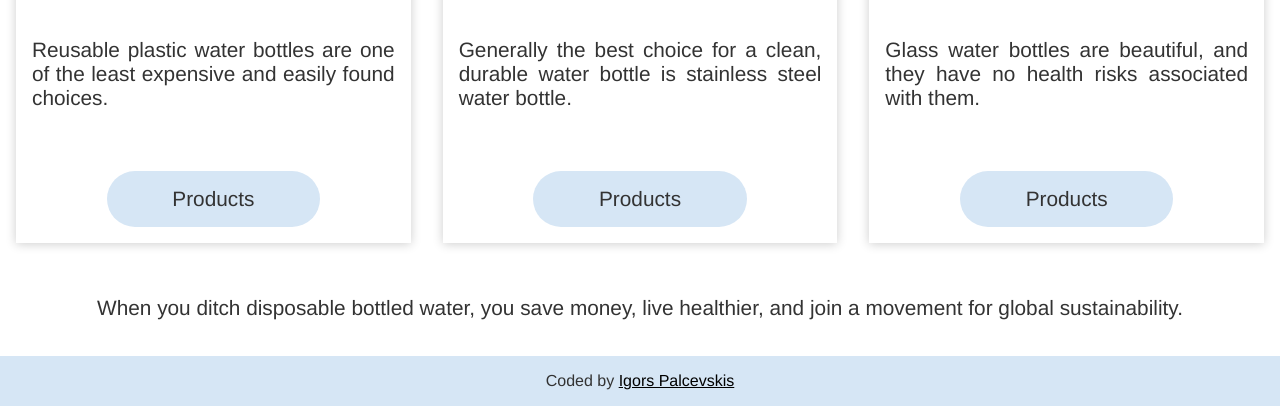
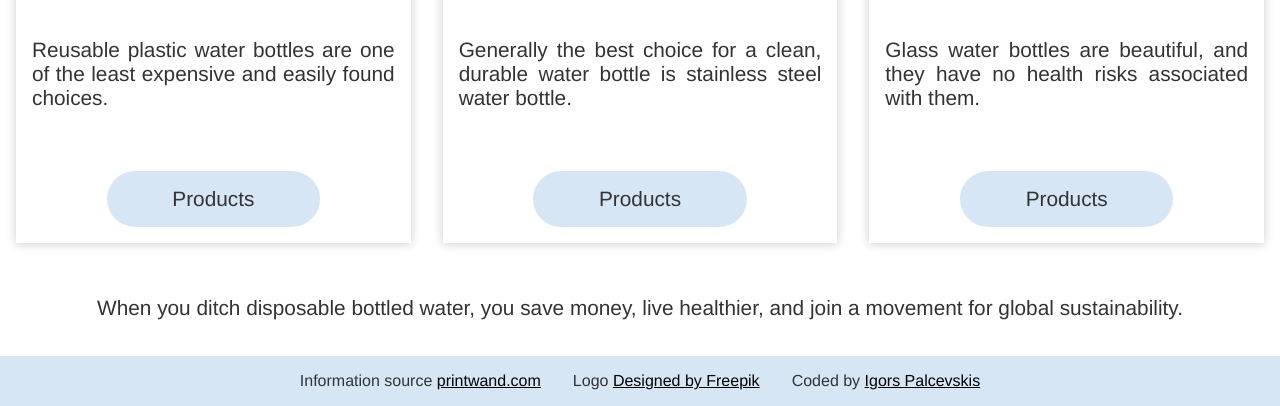
Before and after one commit to IgorsPalcevskis/Free-Code-Camp-Product-Landing-page, a plain HTML site: page index.html in a window 1280 px wide. Shown: the part 1816-2222 px from the top of the page. Drawn offline with Linux system fonts and the light colour scheme.

Commit message:
Added credit link for logo and information source to the footer

```diff
--- a/index.html
+++ b/index.html
@@ -72,10 +72,9 @@
     </section>
   </main>
   <footer>
+    <p>Information source <a href="https://www.printwand.com/blog/plastic-water-bottle-pollution-effects-facts" target="_blank">printwand.com</a></p>
+    <p>Logo <a href='https://www.freepik.com/free-vector/water-logos-collection-for-companies_2314209.htm' target='_blank'>Designed by Freepik</a></p>
     <p>Coded by <a href="https://github.com/IgorsPalcevskis" target="_blank">Igors Palcevskis</a></p>
-<!-- water logo author credit link <a href='https://www.freepik.com/free-vector/water-logos-collection-for-companies_2314209.htm'>Designed by Freepik</a> -->
-<!-- information resources:
-https://www.printwand.com/blog/plastic-water-bottle-pollution-effects-facts -->
   </footer>
 </body>
 </html>
--- a/style.css
+++ b/style.css
@@ -241,6 +241,11 @@ section>h1, #product-section>h2, section>p {
   position: relative;
   bottom: 0px;
 }
+/* -------------------------------------------------------- footer CSS */
+footer {
+  display: flex;
+  justify-content: center;
+}
 }
 /* ---------------------------------------------------------------------------------------------------- For screens wider than 1280px */
 @media only screen and (min-width: 1280px) {
```
